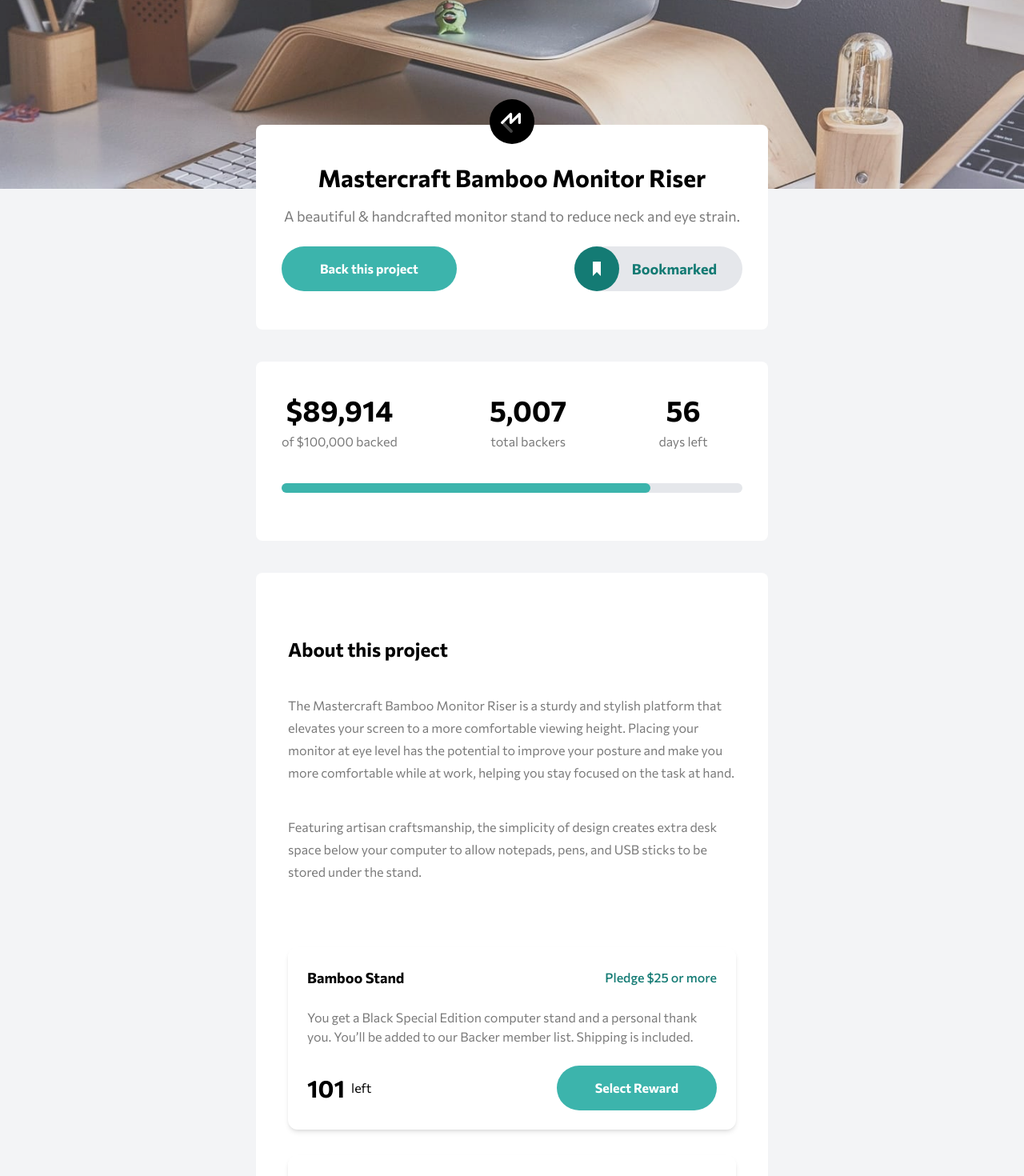
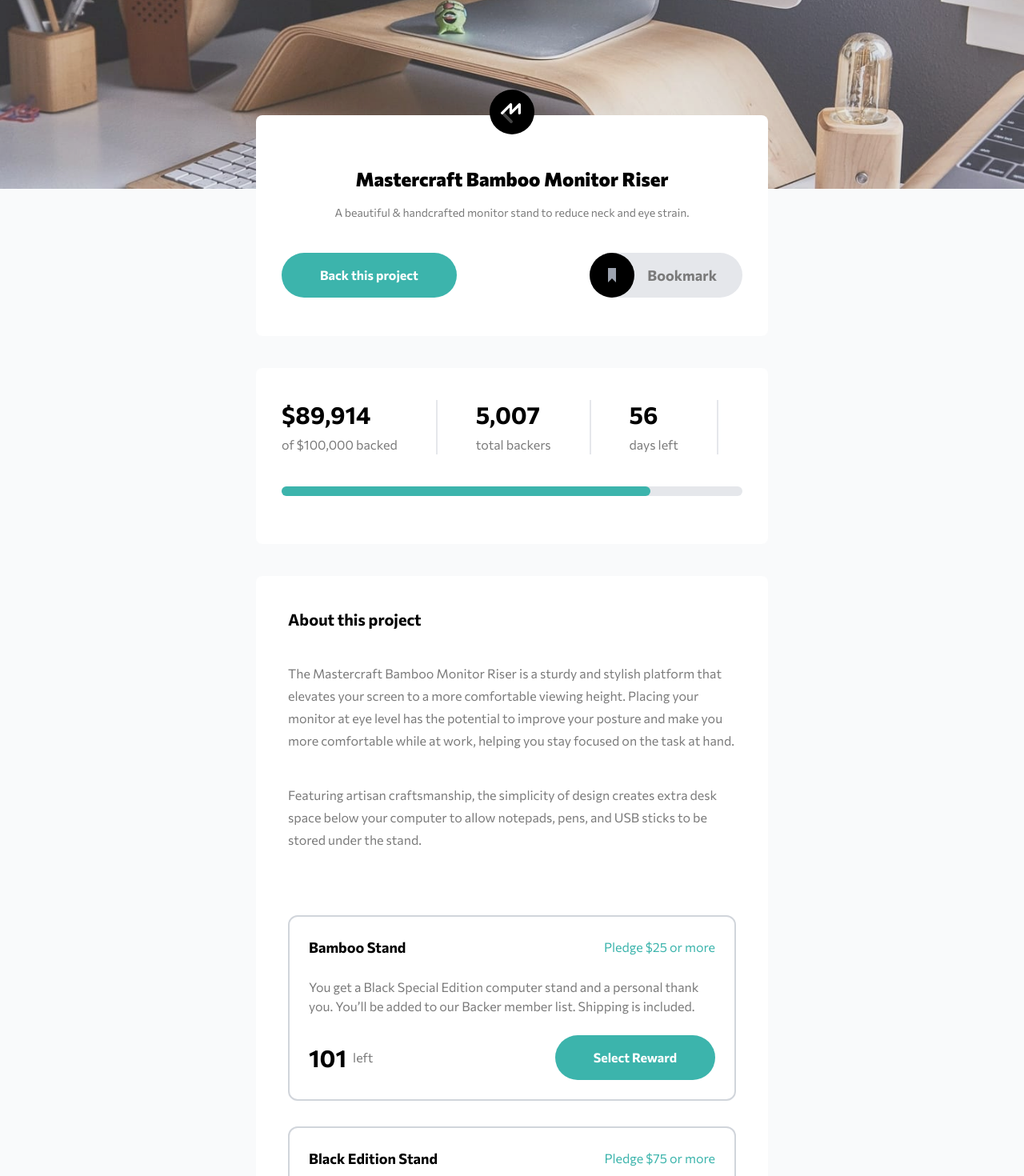
Before and after one commit to MuhammadFahrulazmi322/crowdfunding-product-page, a React (Vite) app: page / in a window 1280 px wide. Shown: the part 120-1590 px from the top of the page at 80% size. Built offline with nearby package versions, Linux system fonts and the light colour scheme.

Commit message:
fix:minor layout

```diff
--- a/src/App.jsx
+++ b/src/App.jsx
@@ -31,7 +31,7 @@
   };
   return (
     <>
-      <main className={` bg-gray-100 max-container`}>
+      <main className={` bg-gray-50 max-container`}>
         <Modal
           isOpen={isModalOpen}
           onClose={handleCloseModal}
@@ -41,15 +41,15 @@
         <Nav />
         <Hero />
 
-        <div className="flex flex-col gap-10 relative -translate-y-20">
-          <div className=" bg-white w-5/6 lg:w-1/2 lg:px-8  max-container rounded-lg pt-4  ">
+        <div className="flex flex-col gap-10 relative -translate-y-[92px]">
+          <div className=" bg-white w-[90%] lg:w-1/2 lg:px-8 px-2  max-container rounded-lg pt-4  ">
             <Product openModal={handleOpenModal} />
           </div>
-          <div className=" bg-white w-5/6 lg:w-1/2 max-container rounded-lg pb-10 ">
+          <div className=" bg-white w-[90%] lg:w-1/2 max-container rounded-lg pb-10 ">
             <Backed />
           </div>
 
-          <div className=" bg-white w-5/6 lg:w-1/2 m-auto max-container rounded-lg py-10 ">
+          <div className=" bg-white w-[90%] lg:w-1/2 m-auto max-container rounded-lg py-4 ">
             <About />
             <Features openDialog={handleOpenDialog} />
           </div>
--- a/src/sections/About.jsx
+++ b/src/sections/About.jsx
@@ -1,7 +1,7 @@
 function About() {
   return (
-    <section className="p-10 max-md:px-4 flex flex-col gap-6 lg:gap-10  ">
-      <h2 className="font-bold text-2xl max-md:text-xl">About this project</h2>
+    <section className="px-6 lg:px-10 py-6  flex flex-col gap-6 lg:gap-10  ">
+      <h2 className="font-bold text-xl max-md:text-xl">About this project</h2>
       <div className="flex flex-col gap-6 lg:gap-10 text-dark-gray text-lg max-md:text-sm">
         <p>
           The Mastercraft Bamboo Monitor Riser is a sturdy and stylish platform
--- a/src/sections/Backed.jsx
+++ b/src/sections/Backed.jsx
@@ -4,10 +4,15 @@
 function Backed() {
   return (
     <>
-      <section className="flex flex-col lg:flex-row items-center lg:px-8 lg:items-start justify-center lg:justify-start gap-4 xl:gap-[20%] lg:gap-[15%] mt-10">
+      <section className="flex flex-col lg:flex-row items-center lg:px-8 lg:items-start justify-center lg:justify-start gap-4 lg:gap-12 mt-10">
         {backers.map((item, index) => (
-          <div key={index} className="flex flex-col items-center gap-2">
-            <h2 className="font-bold text-4xl max-md:text-3xl">{item.value}</h2>
+          <div
+            key={index}
+            className={`flex flex-col gap-2 lg:border-r-2 lg:pr-12 items-center lg:items-start  ${
+              !item.line && "lg:border-r-0"
+            }`}
+          >
+            <h2 className="font-bold text-3xl">{item.value}</h2>
             <p className="text-dark-gray">{item.label}</p>
             <hr
               className={` border-1 text-black w-[100px] mt-5 lg:hidden ${
--- a/src/sections/Features.jsx
+++ b/src/sections/Features.jsx
@@ -2,26 +2,28 @@
 import { feature } from "../constants";
 import Button from "../components/Button";
 
-function Features({ openDialog }) {
+function Features() {
   return (
-    <section className="max-md:px-2 lg:mt-10 ">
-      <div className="flex flex-col gap-8 lg:px-10">
+    <section className="max-md:px-2 lg:mt-10 py-4">
+      <div className="flex flex-col gap-8 lg:px-10 px-2 md:px-8">
         {feature.map((item) => (
           <div
             key={item.title}
-            className={`border-1 border-dark-gray p-6
-            flex flex-col gap-6 rounded-xl shadow-md
+            className={`border-solid border-2 border-gray-300 p-6
+            flex flex-col gap-6 rounded-xl
             ${item.disabled ? "opacity-50" : "opacity-100"}
             `}
           >
             <div className="flex flex-col lg:flex-row lg:justify-between lg:items-center gap-2">
               <h2 className="text-lg font-bold">{item.title}</h2>
-              <p className="text-dark-cyan font-medium ">{item.subtitle}</p>
+              <p className="text-moderate-cyan ">{item.subtitle}</p>
             </div>
             <p className="text-dark-gray max-md:text-sm">{item.description}</p>
             <div className="flex flex-col gap-4 lg:flex-row lg:justify-between">
-              <p className="flex flex-row items-center gap-2">
-                <span className="text-3xl font-bold">{item.stock}</span>
+              <p className="flex flex-row items-center gap-2 text-dark-gray ">
+                <span className="text-3xl font-bold text-black">
+                  {item.stock}
+                </span>
                 left
               </p>
               <div>
--- a/src/sections/Nav.jsx
+++ b/src/sections/Nav.jsx
@@ -10,16 +10,14 @@
   };
 
   return (
-    <header className="p-8 lg:px-48 lg:py-14 absolute z-10 w-full max-container">
+    <header className="p-8 lg:pl-40 lg:pr-[9rem] lg:py-10 absolute z-10 w-full max-container">
       <nav className="flex justify-between items-center max-container">
         <a href="/">
           <img
             src={logo}
             alt="logo"
             className={`${
-              isMobileMenuOpen
-                ? "relative z-50 w-[100px]"
-                : "w-[100px] lg:w-[150px]"
+              isMobileMenuOpen ? "relative z-50 w-[130px]" : "w-[100px] "
             }`}
           />
         </a>
--- a/src/sections/Product.jsx
+++ b/src/sections/Product.jsx
@@ -4,23 +4,23 @@
 import { IconBookmark } from "../assets/images/icon-bookmark";
 import { useState } from "react";
 function Product({ openModal }) {
-  const [bookmark, setBookmark] = useState(false);
+  const [bookmark, setBookmark] = useState(true);
 
   return (
-    <section className="flex flex-col items-center gap-6 relative -translate-y-12">
-      <img src={logoMastercraft} alt="" width={56} className=""/>
+    <section className="flex flex-col items-center gap-6 xl:gap-10 relative -translate-y-12">
+      <img src={logoMastercraft} alt="" width={56} className="" />
       <div className="flex flex-col gap-4 items-center">
-        <h1 className="font-bold text-xl lg:text-2xl xl:text-3xl max-w-[250px] lg:max-w-full text-center">
+        <h1 className="font-extrabold text-xl xl:text-2xl max-w-[250px] lg:max-w-full text-center">
           Mastercraft Bamboo Monitor Riser
         </h1>
-        <p className="max-w-[300px] lg:max-w-full text-center text-sm lg:text-lg text-dark-gray ">
+        <p className="max-w-[300px] lg:max-w-full text-center text-sm  text-dark-gray ">
           A beautiful & handcrafted monitor stand to reduce neck and eye strain.
         </p>
       </div>
       <div className="flex gap-2 items-center lg:justify-between justify-center w-full">
         <Button label={"Back this project"} onClick={openModal} />
         <div className="flex gap-4 items-center lg:bg-gray-200 lg:rounded-full lg:pr-8">
-          <button
+          <div
             onClick={() => {
               setBookmark(!bookmark);
             }}
@@ -30,7 +30,7 @@
               iconFill={bookmark ? "fill-gray-400" : "fill-white"}
               className={""}
             />
-          </button>
+          </div>
           <p
             className={`
             ${
```
Also changed, not shown: src/sections/Hero.jsx (+7 -6 lines).
